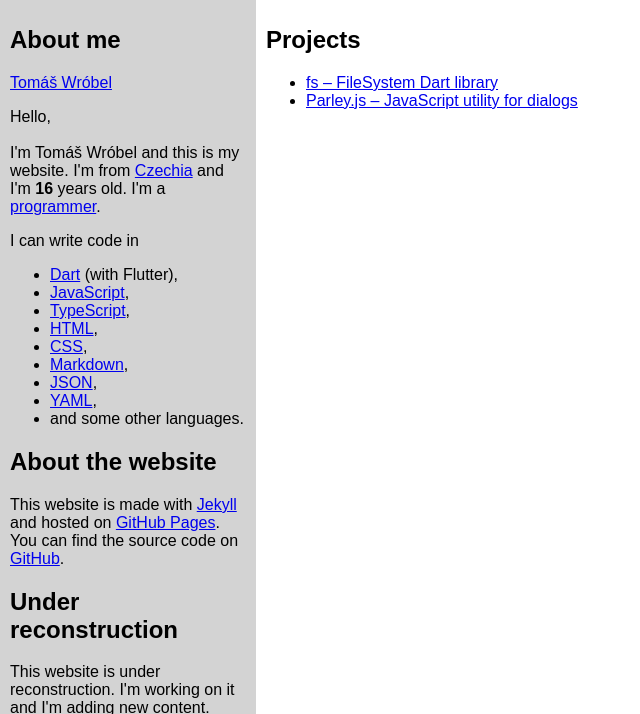
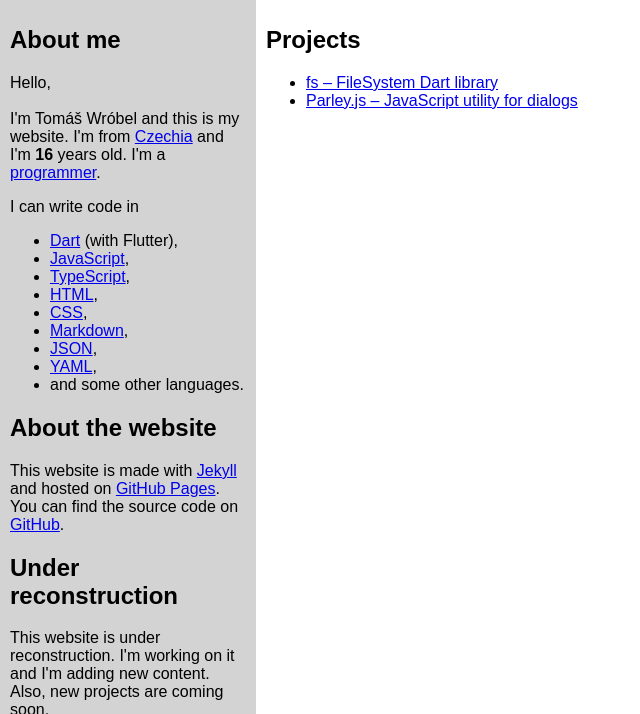
Before and after one commit to tomas-wrobel/web, a Jekyll site: the page built from index.html, in a window 1280 px wide and 900 px high, scrolled down 718 px, cut to the strip 186-900 px from the top of the window. Shown: the whole strip, without its empty margins (0-640 px from the left). Built offline with Jekyll 4.4.1, drawn with Linux system fonts in a browser that asks for light colours; comment, search, counter and statistics services are not loaded.

```diff
--- a/_layouts/default.html
+++ b/_layouts/default.html
@@ -4,7 +4,7 @@
 	<meta charset="UTF-8">
 	<meta http-equiv="X-UA-Compatible" content="IE=edge">
 	<meta name="viewport" content="width=device-width, initial-scale=1.0">
-	<title>{{layout.title}}</title>
+	<title>{{page.title}}</title>
 
 	<link rel="stylesheet" href="/styles/style.css">
 	<meta name="description" content="{{site.description}}">
@@ -16,8 +16,7 @@
 		<meta property="og:image" content="{{site.thumbnail}}">
 	{% endif %}
 
-	<meta property="og:title" content="{{layout.title}}">
-	<script src="https://platform.linkedin.com/badges/js/profile.js" async defer type="text/javascript"></script>
+	<meta property="og:title" content="{{page.title}}">
 </head>
 <body>
 	<div id="wrap">
@@ -53,11 +52,8 @@
 			{% assign diffYears = diffSeconds | divided_by: 3600 | divided_by: 24 | divided_by: 365 %}
 			<section>
 				<h2>About me</h2>
-				<div class="badge-base LI-profile-badge" data-locale="en_US" data-size="medium" data-theme="dark" data-type="HORIZONTAL" data-vanity="tomas-wrobel" data-version="v1">
-					<a class="badge-base__link LI-simple-link" href="https://cz.linkedin.com/in/tomas-wrobel?trk=profile-badge">Tomáš Wróbel</a>
-				</div>
-				<p>Hello,<br><br>
-					I'm Tomáš Wróbel and this is my website. I'm from <a href="https://en.wikipedia.org/wiki/Czechia" target="_blank">Czechia</a>
+				<p>
+					Hello,<br><br>I'm Tomáš Wróbel and this is my website. I'm from <a href="https://en.wikipedia.org/wiki/Czechia" target="_blank">Czechia</a>
 					and I'm <strong>{{diffYears}}</strong> years old. I'm a <a href="https://en.wikipedia.org/wiki/Computer_programmer" target="_blank">programmer</a>.
 				</p>
 				<p>
```
